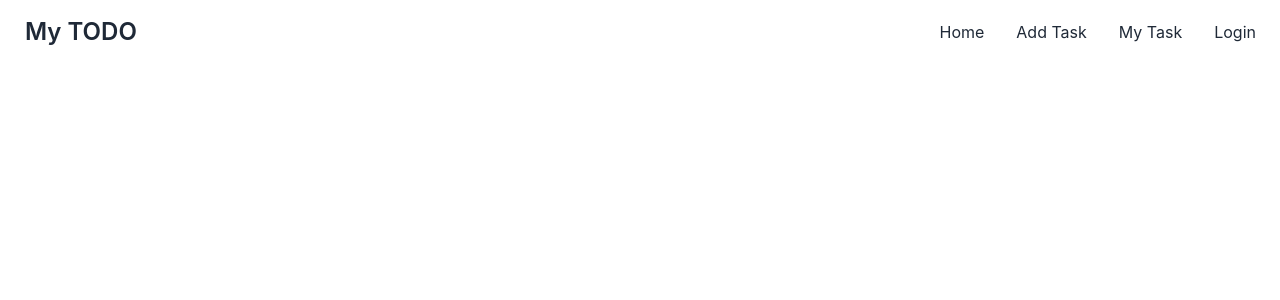
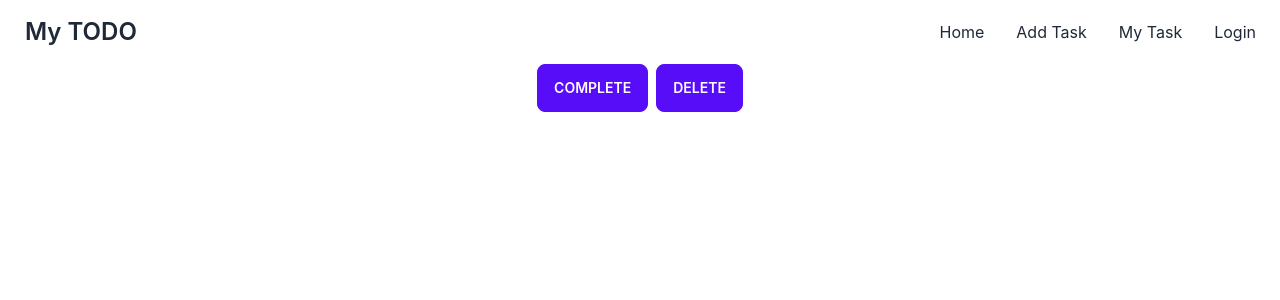
Before and after one commit to arifraj199/simple-todo-client, a React (Create React App) app: page /mytask in a window 1280 px wide. Shown: the top 300 px of the page. Built offline with nearby package versions, Linux system fonts and the light colour scheme.

Commit message:
send data to server

```diff
--- a/src/components/AddTask.js
+++ b/src/components/AddTask.js
@@ -1,4 +1,4 @@
-import React, { useRef, useState } from "react";
+import React, { useState } from "react";
 import MyTask from "./MyTask";
 
 const AddTask = () => {
@@ -14,13 +14,25 @@ const AddTask = () => {
             description:description
         }
 
+        fetch(`http://localhost:5000/addtask`,{
+            method:"POST",
+            headers:{
+                "content-type":"application/json"
+            },
+            body:JSON.stringify(taskInfo)
+        })
+        .then(res=>res.json())
+        .then(data=>{
+            setTask(data);
+        })
+
         // console.log(title,description);
 
-        setTask(taskInfo);
+
         event.target.reset();
     }
   return (
-    <div className="mt-8">
+    <div className="mt-8 block lg:flex ">
       <form onSubmit={handleForm} className="flex flex-col sm:w-1/2 lg:w-1/4  items-center gap-4 mx-auto bg-cyan-600 p-5 rounded-lg ">
         <input
           type="text"
@@ -40,7 +52,11 @@ const AddTask = () => {
           className="btn btn-primary w-full"
         />
       </form>
-      <MyTask task={task}></MyTask>
+      {/* <div className="w-1/4 px-6">
+          <h2 className="text-center text-4xl mb-6">My Task</h2>
+          <hr className="w-1/2 mx-auto mb-4"/>
+        <MyTask task={task}></MyTask>
+      </div> */}
     </div>
   );
 };
--- a/src/components/MyTask.js
+++ b/src/components/MyTask.js
@@ -1,18 +1,17 @@
-import React from 'react';
+import React from "react";
 
-const MyTask = ({task}) => {
-    console.log(task);
-    return (
-        <div class="collapse">
-        <input type="checkbox" />
-        <div class="collapse-title text-xl font-medium">
-            <h2>{task?.title}</h2>
-        </div>
-        <div class="collapse-content">
-            <p>Lorem, ipsum dolor sit amet consectetur adipisicing elit. Perferendis quibusdam pariatur assumenda numquam. Perferendis quas nesciunt cum, iure deleniti molestiae perspiciatis labore a, cupiditate obcaecati aspernatur delectus accusamus quos optio?</p>
-        </div>
-        </div>
-    );
+const MyTask = ({ task }) => {
+  console.log(task);
+  return (
+    <div>
+      <h2 className="text-center ">{task?.title}</h2>
+      <p className="w-full text-center">{task?.description}</p>
+      <div className="flex gap-x-2 justify-center">
+        <button className="btn btn-primary">Complete</button>
+        <button className="btn btn-primary">Delete</button>
+      </div>
+    </div>
+  );
 };
 
 export default MyTask;
```
